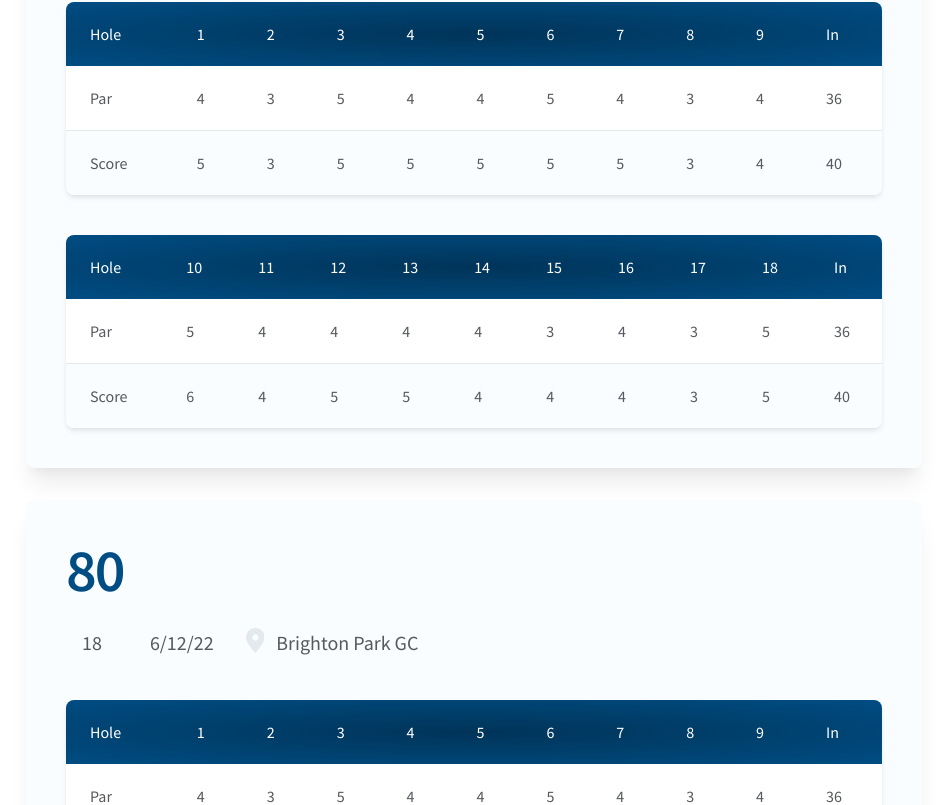
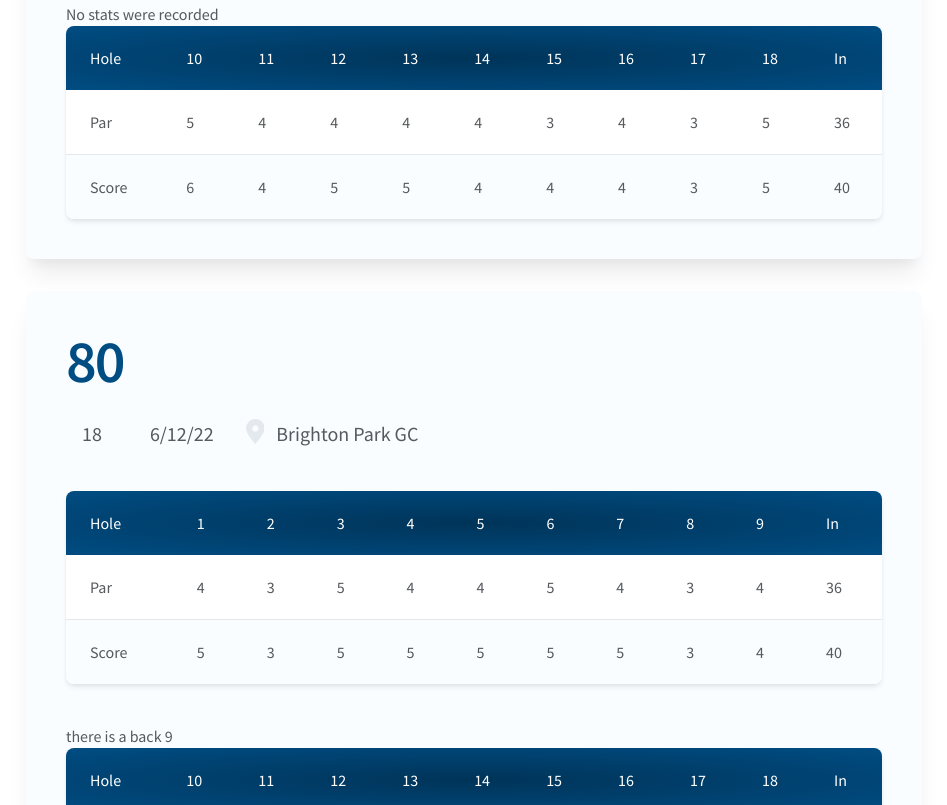
Before and after one commit to dkersten/golf-scorecard-v1, a React (Create React App) app: page /scorecards in a window 1280 px wide. Shown: the part 1080-1885 px from the top of the page, without its empty margins (294-1241 px from the left). Built offline with nearby package versions, Linux system fonts and the light colour scheme; some icons are missing.

Commit message:
made front 9 score card hole by hole tracking dynamic

```diff
--- a/src/Components/Scorecard.js
+++ b/src/Components/Scorecard.js
@@ -3,10 +3,34 @@ import { ReactComponent as HolesPlayedIcon } from '../Assets/Icons/hole-solid-ic
 import { ReactComponent as CourseIcon } from '../Assets/Icons/location-solid-icon.svg'
 import { ReactComponent as DateIcon } from '../Assets/Icons/calendar-solid-icon.svg'
 
+// libraries/helpers
+import { renderFrontTableHeader, renderFrontParRow, renderFrontScoreRow } from '../Helpers/ScorecardTableComponents'
+
 // styling
 import '../styling/components/Scorecard.scss'
 
 const Scorecard = (props) => {
+
+    const renderFrontNine = () => {
+
+        return(
+            <table className='front'>
+                <thead>
+                    <tr>{ renderFrontTableHeader(props.holes) }</tr>
+                </thead>
+                <tbody>
+                    <tr>{ renderFrontParRow(props.holes) }</tr>
+                    <tr>{ renderFrontScoreRow(props.holes) }</tr>
+                </tbody>
+            </table>
+        )
+        // return "there is a front 9"
+    }
+
+    const renderBackNine = () => {
+        return "there is a back 9"
+    }
+
     return(
         <div className="scorecard">
             <div className="header">
@@ -33,51 +57,20 @@ const Scorecard = (props) => {
                 </div>
             </div>
             <div className="body">
-                <table className='front'>
-                    <thead>
-                        <tr>
-                            <td>Hole</td>
-                            <td>1</td>
-                            <td>2</td>
-                            <td>3</td>
-                            <td>4</td>
-                            <td>5</td>
-                            <td>6</td>
-                            <td>7</td>
-                            <td>8</td>
-                            <td>9</td>
-                            <td>In</td>
-                        </tr>
-                    </thead>
-                    <tbody>
-                        <tr>
-                            <td>Par</td>
-                            <td>4</td>
-                            <td>3</td>
-                            <td>5</td>
-                            <td>4</td>
-                            <td>4</td>
-                            <td>5</td>
-                            <td>4</td>
-                            <td>3</td>
-                            <td>4</td>
-                            <td>36</td>
-                        </tr>
-                        <tr>
-                            <td>Score</td>
-                            <td>5</td>
-                            <td>3</td>
-                            <td>5</td>
-                            <td>5</td>
-                            <td>5</td>
-                            <td>5</td>
-                            <td>5</td>
-                            <td>3</td>
-                            <td>4</td>
-                            <td>40</td>
-                        </tr>
-                    </tbody>
-                </table>
+                {
+                    props.holes
+                        ?
+                            renderFrontNine()
+                        :
+                            "No stats were recorded"
+                }
+                {
+                    (props.holes && props.holesPlayed === 18)
+                        ?
+                            renderBackNine()
+                        :
+                            null
+                }
                 <table className='back'>
                     <thead>
                         <tr>
--- /dev/null
+++ b/src/Helpers/ScorecardTableComponents.js
@@ -0,0 +1,54 @@
+const renderFrontTableHeader = (holes) => {
+    const tdArr = []
+    tdArr.push(<td>Hole</td>)
+
+    // loop through first 9 holes
+    const holeArr = Object.keys(holes)
+    for (let i = 0; i < 9; i++) {
+        tdArr.push(<td>{ holeArr[i] }</td>)
+    }
+
+    tdArr.push(<td>In</td>)
+
+    return tdArr
+}
+
+const renderFrontParRow = (holes) => {
+    const tdArr = []
+    tdArr.push(<td>Par</td>)
+
+    // loop through first 9 holes' par rating
+    for (let i = 1; i < 10; i++) {
+        tdArr.push(<td>{ holes[i].par }</td>)
+    }
+
+    // get total par of front 9
+    let parTotal = 0
+    for (let i = 1; i < 10; i++) {
+        parTotal += holes[i].par
+    }
+    tdArr.push(<td>{ parTotal }</td>)
+
+    return tdArr
+}
+
+const renderFrontScoreRow = (holes) => {
+    const tdArr = []
+    tdArr.push(<td>Score</td>)
+
+    // loop through first 9 holes' par rating
+    for (let i = 1; i < 10; i++) {
+        tdArr.push(<td>{ holes[i].score }</td>)
+    }
+
+    // get total par of front 9
+    let scoreTotal = 0
+    for (let i = 1; i < 10; i++) {
+        scoreTotal += holes[i].score
+    }
+    tdArr.push(<td>{ scoreTotal }</td>)
+
+    return tdArr
+}
+
+export { renderFrontTableHeader, renderFrontParRow, renderFrontScoreRow }
--- a/src/Pages/Scorecards.js
+++ b/src/Pages/Scorecards.js
@@ -233,7 +233,7 @@ const Scorecards = () => {
                         },
                         9: {
                             par: 4,
-                            score: 5,
+                            score: 4,
                             fir: true,
                             gir: true,
                             putts: 3
--- a/src/Temp Data/scoresData.js
+++ b/src/Temp Data/scoresData.js
@@ -176,7 +176,7 @@ const scores = {
                 },
                 9: {
                     par: 4,
-                    score: 5,
+                    score: 4,
                     fir: true,
                     gir: true,
                     putts: 3
```
